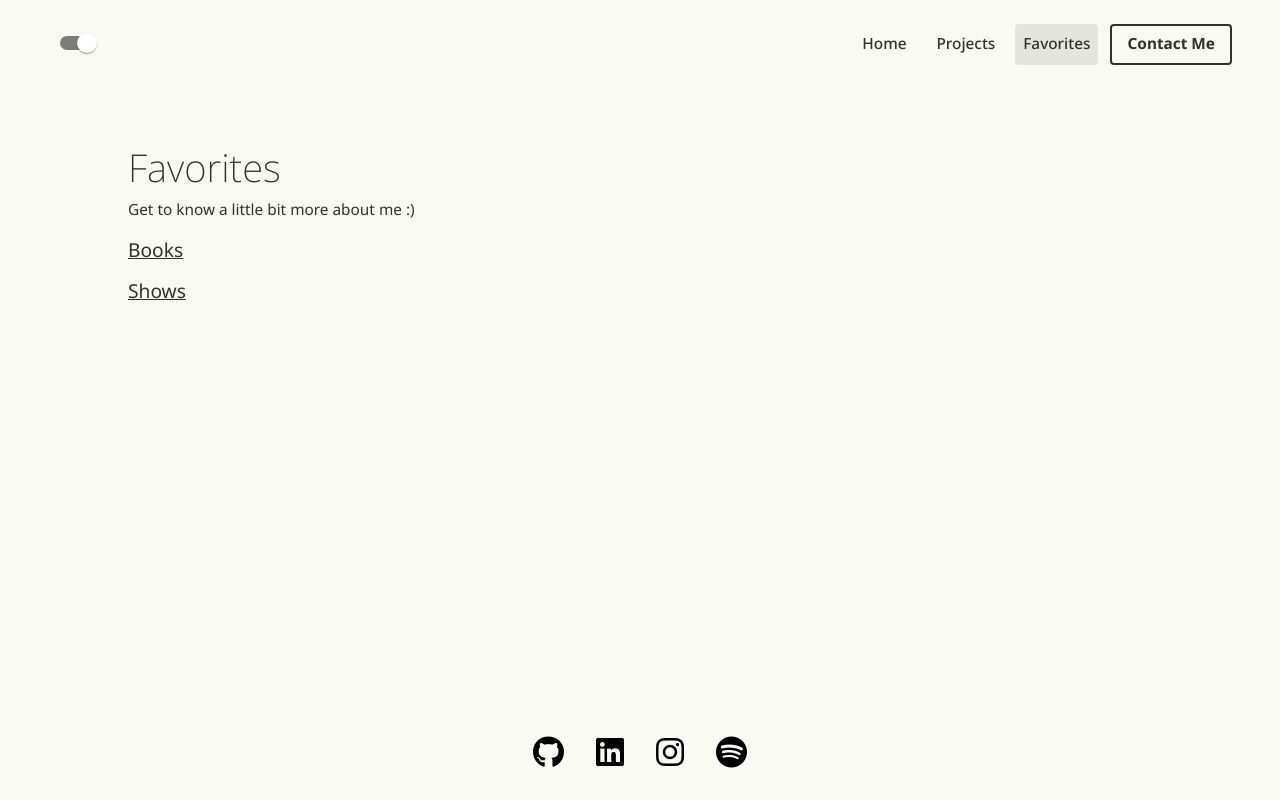
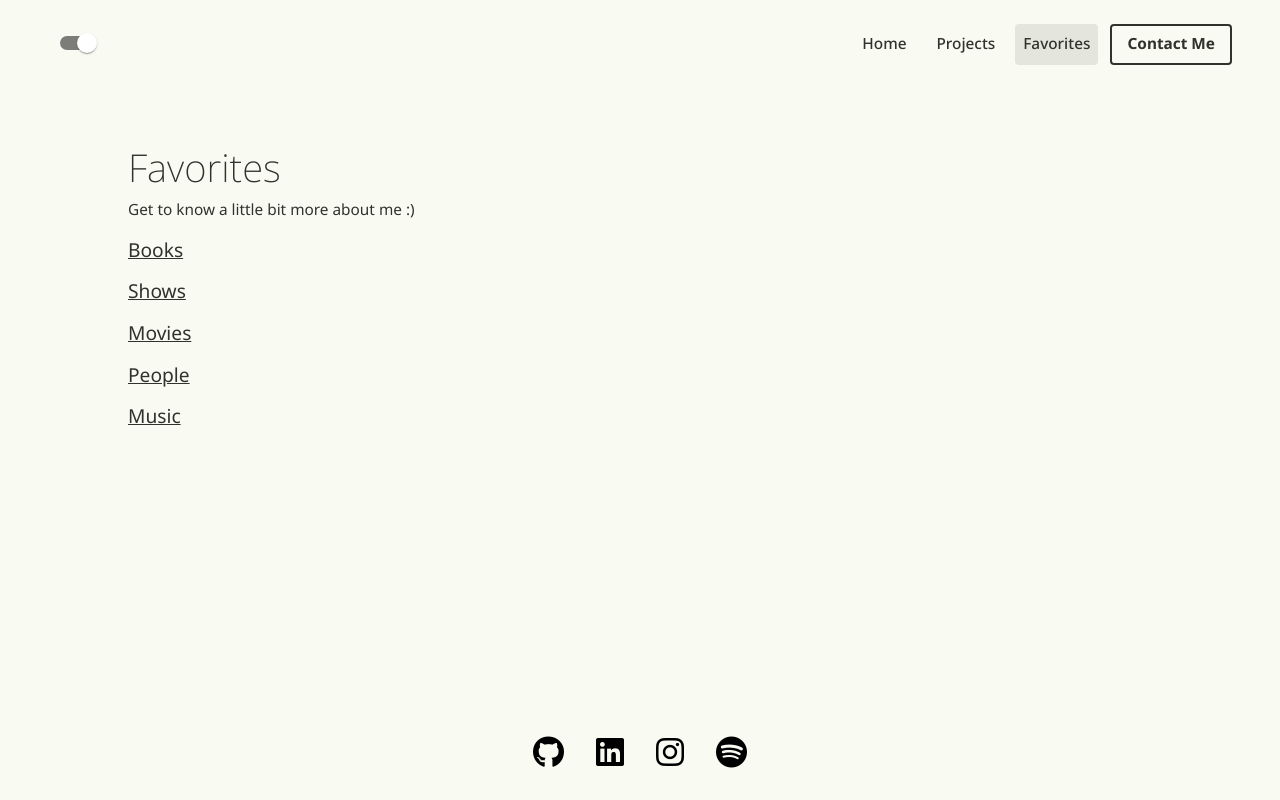
Before and after one commit to beastgwert/ajiang, a React (Vite) app: page /favorites in a window 1280 px wide. Built offline with nearby package versions, Linux system fonts and the light colour scheme.

Commit message:
Update favorites

```diff
--- a/src/components/Favorites.jsx
+++ b/src/components/Favorites.jsx
@@ -1,10 +1,13 @@
-import { Box, Fade, List, ListItem, ListItemText, Typography } from "@mui/material";
+import { Box, Fade, Typography } from "@mui/material";
 import { useEffect, useState } from "react";
 import { useOutletContext } from "react-router-dom";
 import FavoriteEntry from "./FavoriteEntry";
 
 const books = ['Tuesdays with Morrie (Mitch Albom)', 'When Breath Becomes Air (Paul Kalanithi)', 'Crying in H Mart (Michelle Zauner)', 'What If? (Randall Munroe)', 'The Happiest Refugee (Anh Do)', 'The Sea Wolf (Jack London)', 'Animal Farm (George Orwell)', "The Things They Carried (Tim O'Brien)", "The Courage to Be Disliked (Kishimi, Koga)"];
-const shows = ['show1', 'show2', 'show3', 'show4']
+const shows = ['Mushishi (2005-2006)', "Kino's Journey (2003)", '91 days (2016)', 'The Last of Us (2023)', 'Goblin (2016-2017)', 'Grand Blue (2018)', 'Katanagatari (2010)', 'Nodame Cantabile (2007)'];
+const movies = ['Past Lives (2023)', 'Edge of Tomorrow (2014)', 'Across the Spider-Verse (2023)', 'Palm Springs (2020)', 'The Martian (2015)', 'Spirited Away (2001)', 'The House of Small Cubes (2008)', 'Maquia (2018)', 'Train to Busan (2016)']
+const people = ['Jalen Brunson'];
+const music = ['Late Registration (Kanye West)', 'Friday Night Lights (J. Cole)', '4:44 (Jay Z)', 'Swimming (Mac Miller)', 'Nothing Was the Same (Drake)', 'Attitude (Mrs. Green Apple)', 'Lilac (IU)', 'Sundays at the Village Vanguard (Bill Evans)'];
 export default function Favorites(){
     const [setCurPage] = useOutletContext();
     useEffect(() => {
@@ -20,6 +23,9 @@ export default function Favorites(){
 
                 <FavoriteEntry favoriteType='Books' items={books} isOpen={isOpen} setIsOpen={setIsOpen}/>
                 <FavoriteEntry favoriteType='Shows' items={shows} isOpen={isOpen} setIsOpen={setIsOpen}/>
+                <FavoriteEntry favoriteType='Movies' items={movies} isOpen={isOpen} setIsOpen={setIsOpen}/>
+                <FavoriteEntry favoriteType='People' items={people} isOpen={isOpen} setIsOpen={setIsOpen}/>
+                <FavoriteEntry favoriteType='Music' items={music} isOpen={isOpen} setIsOpen={setIsOpen}/>
             </Box>
         </Fade>
     )
```
